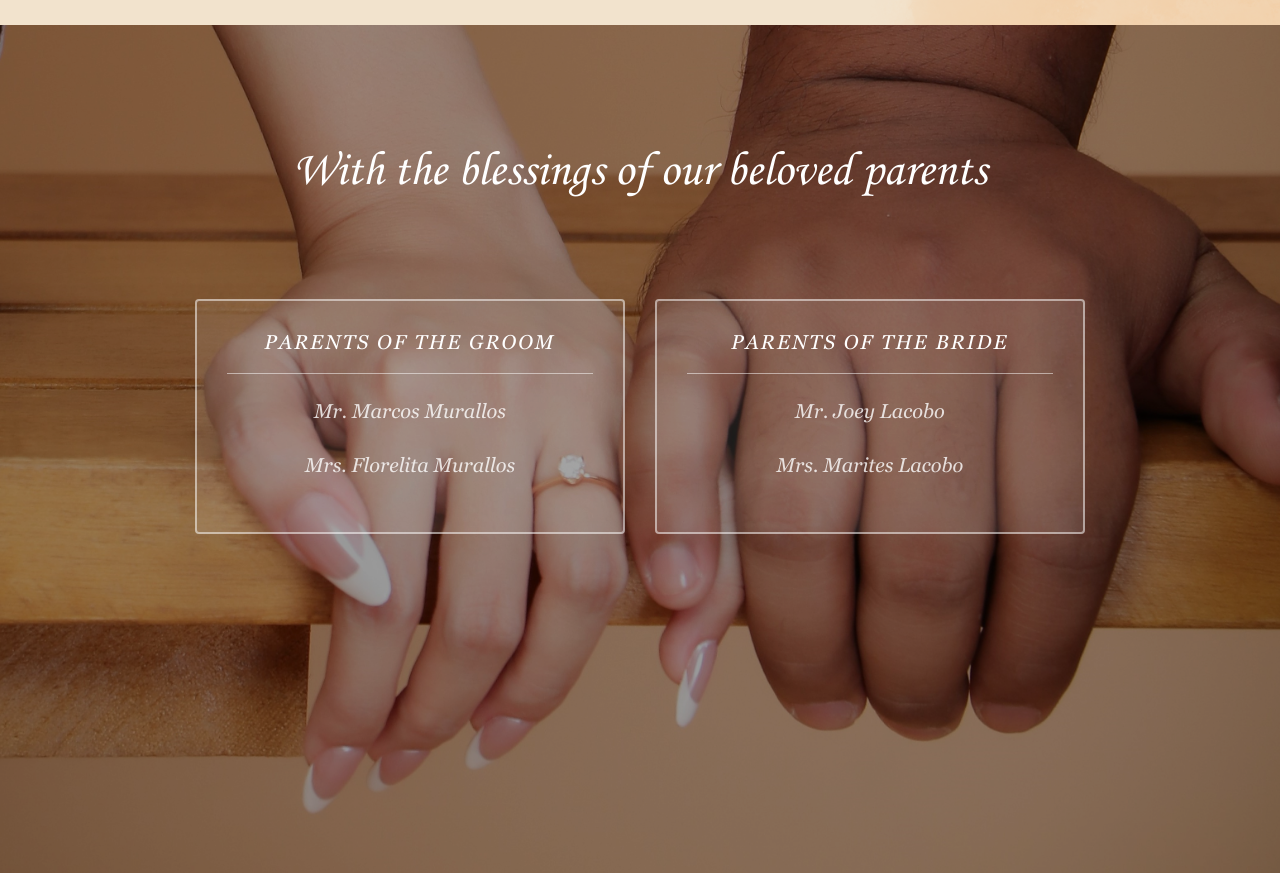
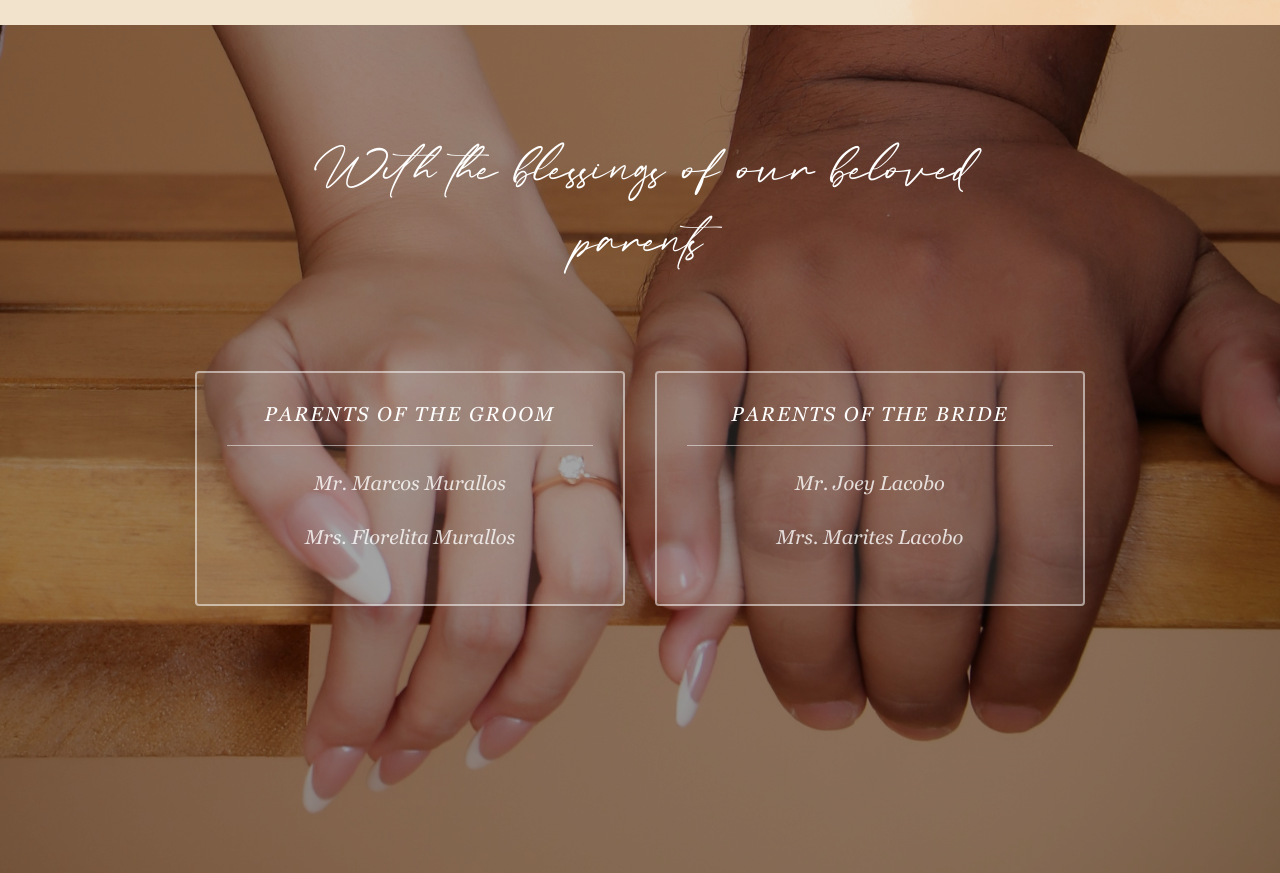
Before and after one commit to Mrk-Cstle/Marc-Joy-Wedding, a plain HTML site: page index.html in a window 1280 px wide. Shown: the part 2240-3113 px from the top of the page. Drawn offline with nearby package versions, Linux system fonts and the light colour scheme.

Commit message:
Update index.html

```diff
--- a/index.html
+++ b/index.html
@@ -203,7 +203,7 @@
 			<div class="row">
 				<div class="col-md-8 col-md-offset-2 text-center fh5co-heading animate-box">
 					<span></span>
-					<h2 style="font-size: 300%; font-weight: normal;">With the blessings of our beloved parents</h2>
+					<h2 class="headers" style="font-size: 300%; font-weight: normal;">With the blessings of our beloved parents</h2>
 				</div>
 			</div>
 			<div class="row">
```
